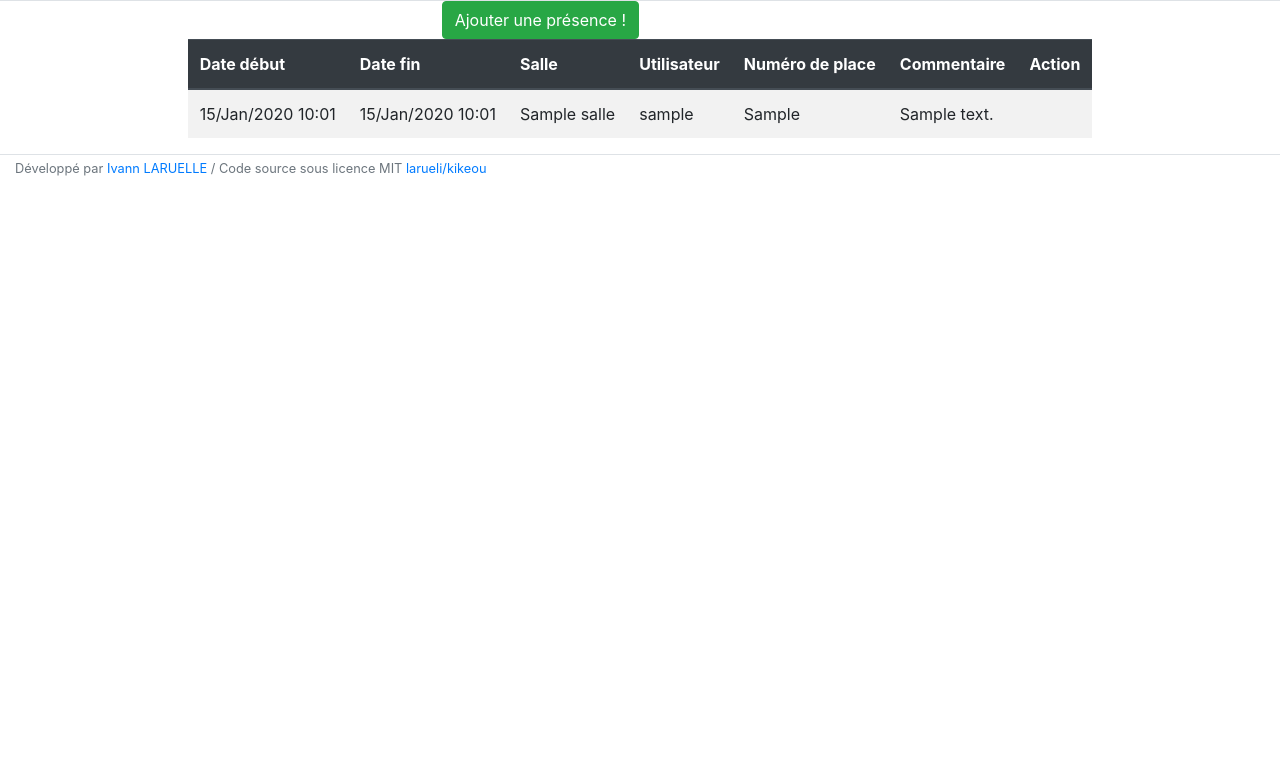
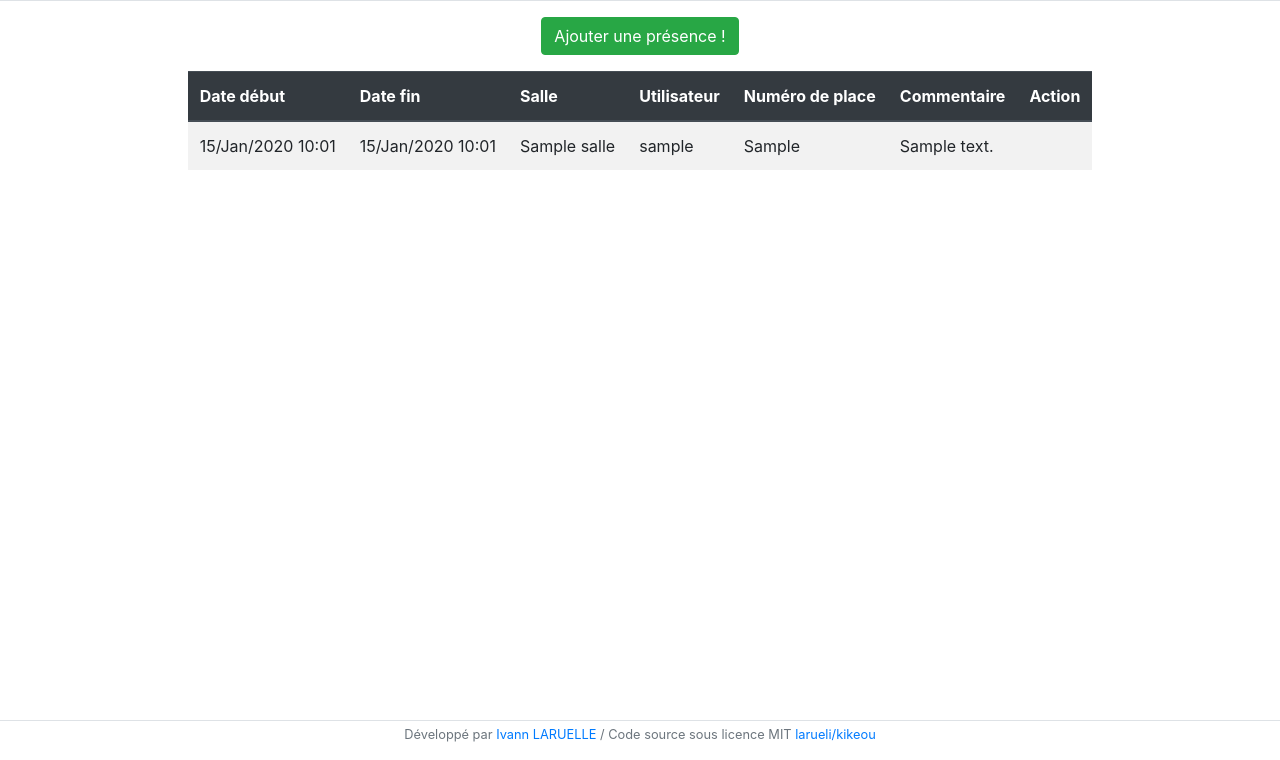
Before and after one commit to larueli/kikeou, a Symfony app: template templates/list.html.twig in a window 1280 px wide. Shown: the part 40-800 px from the top of the page. Run offline with Twig, Linux system fonts and the light colour scheme; the template is opened without the code that fills it: most values are stand-ins (such as "Sample title", 1, 10 or a date in 2020); some libraries are stand-ins or nearby versions.

Commit message:
:lipstick: (templates) Add spacing

```diff
--- a/templates/admin/listSalle.html.twig
+++ b/templates/admin/listSalle.html.twig
@@ -6,7 +6,7 @@
 
 {% block content %}
     <div class="container-fluid">
-        <div class="row">
+        <div class="row text-center pt-3 pb-3">
             <div class="col"></div>
             <div class="col"><a class="btn btn-success" href="{{ path('admin_addSalle') }}">Ajouter une salle !</a></div>
             <div class="col"></div>
--- a/templates/admin/listTypeSalle.html.twig
+++ b/templates/admin/listTypeSalle.html.twig
@@ -6,7 +6,7 @@
 
 {% block content %}
     <div class="container-fluid">
-        <div class="row">
+        <div class="row text-center pt-3 pb-3">
             <div class="col"></div>
             <div class="col"><a class="btn btn-success" href="{{ path('admin_addTypeSalle') }}">Ajouter un type de salle !</a></div>
             <div class="col"></div>
--- a/templates/base.html.twig
+++ b/templates/base.html.twig
@@ -59,7 +59,7 @@
     {% endif %}
             {% block content %}
             {% endblock %}
-    <div class="footer container-fluid align-self-end border-top pt-1">
+    <div class="footer container-fluid fixed-bottom text-center border-top pt-1">
         <div class="row">
             <div class="col-md-12">
                 <p class="mt-auto text-secondary small">Développé par <a href="https://ivannlaruelle.fr">Ivann LARUELLE</a> / Code source sous licence MIT <a href="https://github.com/larueli/kikeou">larueli/kikeou</a></p>
--- a/templates/list.html.twig
+++ b/templates/list.html.twig
@@ -6,7 +6,7 @@
 
 {% block content %}
     <div class="container-fluid">
-        <div class="row">
+        <div class="row text-center pt-3 pb-3">
             <div class="col"></div>
             <div class="col"><a class="btn btn-success" href="{{ path('user_addPresence') }}">Ajouter une présence !</a></div>
             <div class="col"></div>
```
